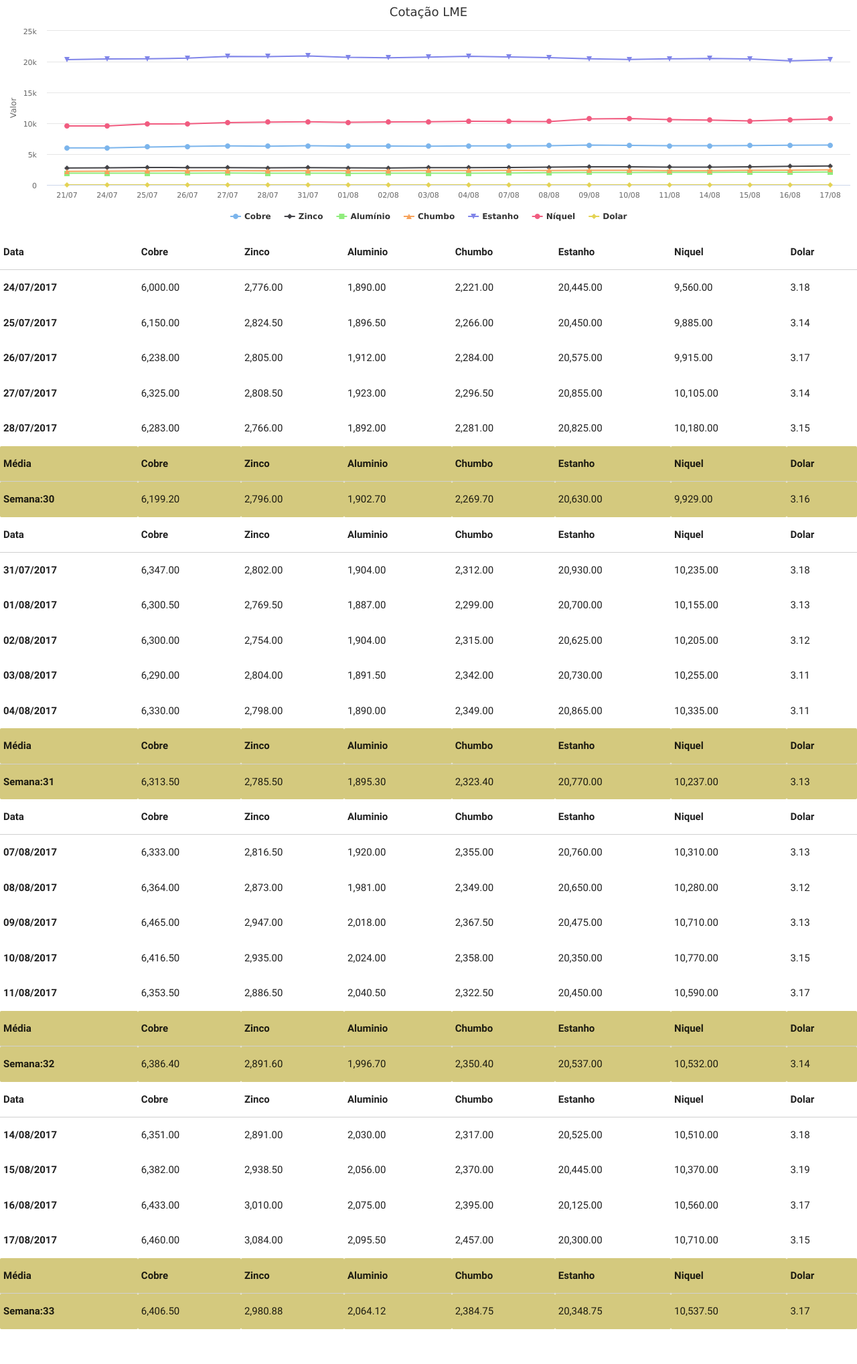
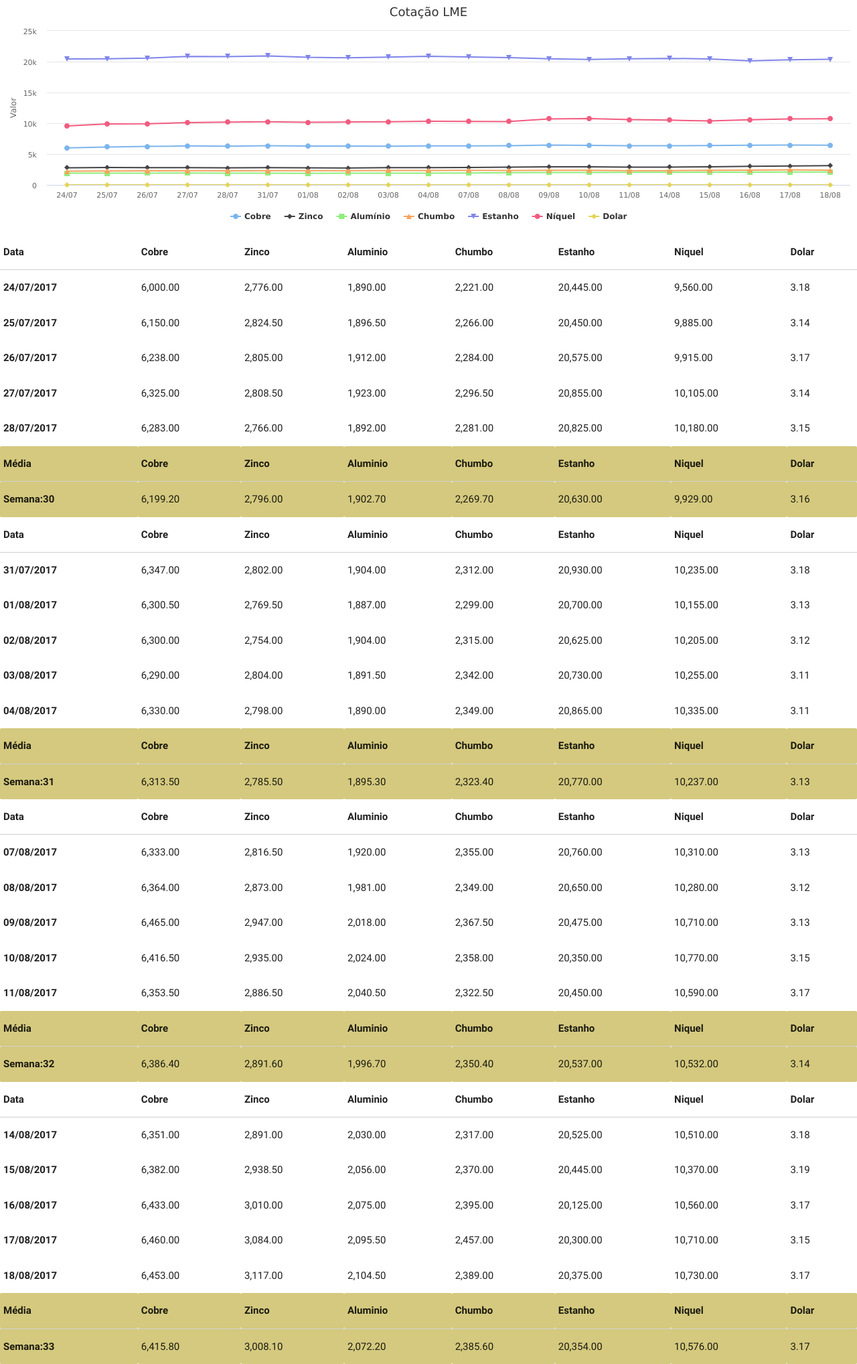
Before and after one commit to tiagocordeiro/flask-lme-chart, a Flask app: page /lme/dashboard in a window 1280 px wide. Shown: the whole page at 67% size. Before the commit the page ends 1984 px from the top, so only its background shows below. Run offline with Flask 2, Linux system fonts and the light colour scheme; some libraries are stand-ins or nearby versions.

Commit message:
Cotação Atualizada

```diff
--- a/static/cotacao-atual.csv
+++ b/static/cotacao-atual.csv
@@ -1,5 +1,4 @@
 Date,Cobre,Zinco,Aluminio,Chumbo,Estanho,Niquel,Dolar
-2017-07-21,6001.5,2758.0,1901.0,2212.0,20325.0,9560.0,3.1184000968933
 2017-07-24,6000.0,2776.0,1890.0,2221.0,20445.0,9560.0,3.1777000427246
 2017-07-25,6150.0,2824.5,1896.5,2266.0,20450.0,9885.0,3.1443998813629
 2017-07-26,6238.0,2805.0,1912.0,2284.0,20575.0,9915.0,3.1712000370026
@@ -19,3 +18,4 @@ Date,Cobre,Zinco,Aluminio,Chumbo,Estanho,Niquel,Dolar
 2017-08-15,6382.0,2938.5,2056.0,2370.0,20445.0,10370.0,3.1872000694275
 2017-08-16,6433.0,3010.0,2075.0,2395.0,20125.0,10560.0,3.1675999164581
 2017-08-17,6460.0,3084.0,2095.5,2457.0,20300.0,10710.0,3.1514000892639
+2017-08-18,6453.0,3117.0,2104.5,2389.0,20375.0,10730.0,3.1733000278473
--- a/templates/mesclado.html
+++ b/templates/mesclado.html
@@ -794,6 +794,32 @@
     3.15
    </td>
   </tr>
+  <tr>
+   <th>
+    18/08/2017
+   </th>
+   <td>
+    6,453.00
+   </td>
+   <td>
+    3,117.00
+   </td>
+   <td>
+    2,104.50
+   </td>
+   <td>
+    2,389.00
+   </td>
+   <td>
+    20,375.00
+   </td>
+   <td>
+    10,730.00
+   </td>
+   <td>
+    3.17
+   </td>
+  </tr>
  </tbody>
  <thead>
   <tr style="text-align: right; background-color: #d4c97e !important;">
@@ -829,22 +855,22 @@
     Semana:33
    </th>
    <td>
-    6,406.50
+    6,415.80
    </td>
    <td>
-    2,980.88
+    3,008.10
    </td>
    <td>
-    2,064.12
+    2,072.20
    </td>
    <td>
-    2,384.75
+    2,385.60
    </td>
    <td>
-    20,348.75
+    20,354.00
    </td>
    <td>
-    10,537.50
+    10,576.00
    </td>
    <td>
     3.17
```
Also changed, not shown: static/todo-periodo.csv.
